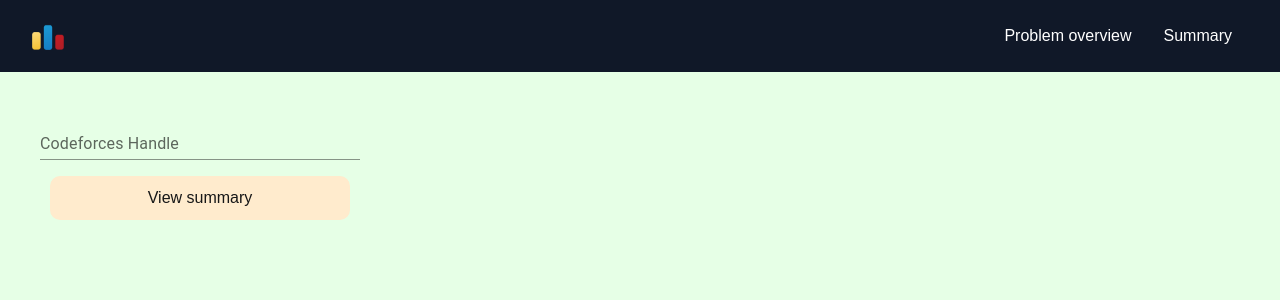
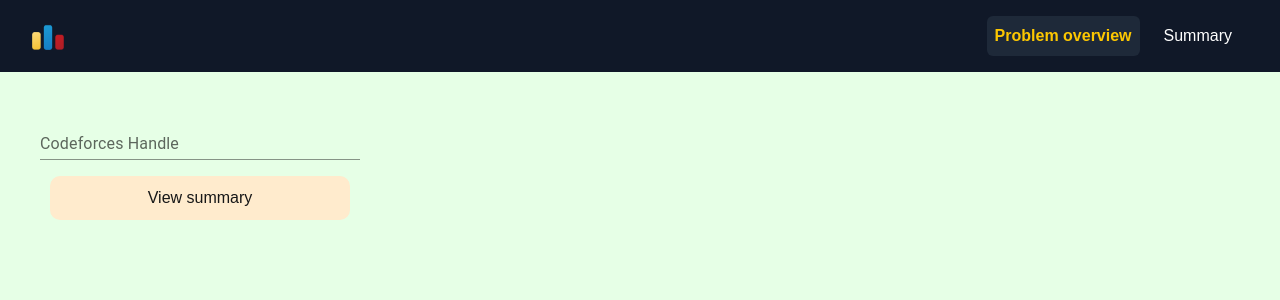
Before and after one commit to Snowfall2/codeforces-visualizer, a Next.js app: page /problem in a window 1280 px wide. Shown: the top 300 px of the page. Built offline with nearby package versions, Linux system fonts and the light colour scheme.

Commit message:
Cleanup/Add navigation highlight

```diff
--- a/app/page.tsx
+++ b/app/page.tsx
@@ -1,10 +1,7 @@
 'use client'
-import { TextField } from '@mui/material';
-import { BarChart } from '@mui/x-charts';
-import React, { useEffect, useState } from 'react';
+import { useState } from 'react';
 import ProblemDistribution from '@/components/ProblemDistribution';
 import Problem from '@/interfaces/problem';
-import { customStorage } from '@/utils/storage';
 import TagDistribution from '@/components/TagDistribution';
 import MonthSummary from '@/components/MonthSummary';
 import processHandle from '@/hooks/processHandle';
--- a/components/Header.tsx
+++ b/components/Header.tsx
@@ -1,13 +1,21 @@
 'use client'
 import Link from "next/link";
+import { usePathname } from "next/navigation";
 import { useState } from "react";
 
 export default function Header() {
     const [isOpen, setIsOpen] = useState(false);
-    // const []
-
+    const pathname = usePathname();
     const toggleMenu = () => {
         setIsOpen(!isOpen);
+    };
+    const getLinkClass = (path: string) => {
+        const base = "header mx-2 p-2 rounded-md transition duration-300 cursor-pointer";
+        const isActive = pathname == path;
+
+        return isActive ?
+            `${base} text-yellow-400 font-bold bg-gray-800`
+            : `${base} text-white hover:text-yellow-200`;
     };
 
     return (
@@ -35,8 +43,8 @@ export default function Header() {
                     ${isOpen ? 'flex flex-col' : 'hidden md:flex'}
                 `}>
                 {/* <Link href="/" className="header mx-2 p-2 rounded-md transition duration-300 text-white hover:text-yellow-200 cursor-pointer">Tag distribution</Link> */}
-                <Link href="/problem" className="header mx-2 p-2 rounded-md transition duration-300 text-white hover:text-yellow-200 cursor-pointer">Problem overview</Link>
-                <Link href="/" className="header mx-2 p-2 rounded-md transition duration-300 text-white hover:text-yellow-200 cursor-pointer">Summary</Link>
+                <Link id="problem" href="/problem"  className={getLinkClass("/problem")}>Problem overview</Link>
+                <Link id="summary" href="/" className={getLinkClass("/")}>Summary</Link>
             </div>
         </header>
     )
--- a/components/MonthSummary.tsx
+++ b/components/MonthSummary.tsx
@@ -55,12 +55,11 @@ export default function MonthSummary(
         }
 
         targetDate.forEach((date, i) => {
-            let accept = problems.filter(problem => (problem.creationTimeSeconds >= date && problem.verdict == "OK")).length;
-            let reject = problems.filter(problem => (problem.creationTimeSeconds >= date && problem.verdict != "OK")).length;
-            console.log(problems,accept,reject,date)
+            let accept = problems.filter(problem => (problem.creationTimeSeconds >= date && problem.verdict == "Accepted")).length;
+            let reject = problems.filter(problem => (problem.creationTimeSeconds >= date && problem.verdict != "Accepted")).length;
             if(i+1 != targetDate.length) {
-                accept -= problems.filter(problem => (problem.creationTimeSeconds >= targetDate[i+1] && problem.verdict == "OK")).length;
-                reject -= problems.filter(problem => (problem.creationTimeSeconds >= targetDate[i+1] && problem.verdict != "OK")).length;
+                accept -= problems.filter(problem => (problem.creationTimeSeconds >= targetDate[i+1] && problem.verdict == "Accepted")).length;
+                reject -= problems.filter(problem => (problem.creationTimeSeconds >= targetDate[i+1] && problem.verdict != "Accepted")).length;
             }
             monthAcceptNumber.push(accept);
             monthRejectNumber.push(reject);
--- a/components/TagDistribution.tsx
+++ b/components/TagDistribution.tsx
@@ -46,7 +46,6 @@ export default function TagDistribution(
             tagAcceptNumber.push(problems.filter(problem => (problem.tags.includes(tag) && problem.verdict == "Accepted")).length)
             tagRejectNumber.push(problems.filter(problem => (problem.tags.includes(tag) && problem.verdict != "Accepted")).length)
         })
-        console.log(tags)
         tags
         setPlot({
             xAxis: [{id: 'barCategories', data: tags, tickLabelStyle: {
--- a/hooks/processHandle.ts
+++ b/hooks/processHandle.ts
@@ -11,7 +11,6 @@ export default function processHandle(
               const methodName = `user.status?handle=${submitHandle}`;
               const updateFetch = `https://codeforces.com/api/${methodName}`;
               setLoading(true);
-              console.log(customStorage.isExpire(submitHandle));
               try {
                 if(customStorage.isExpire(submitHandle)) {
                     const json = await fetch(updateFetch).then(res => res.json());
--- a/utils/storage.ts
+++ b/utils/storage.ts
@@ -11,7 +11,6 @@ export const customStorage = (() => {
             value,
             expiryTime: Date.now() + expireTime,
         }
-        console.log(storage)
         return storage[key];
     }
 
```
